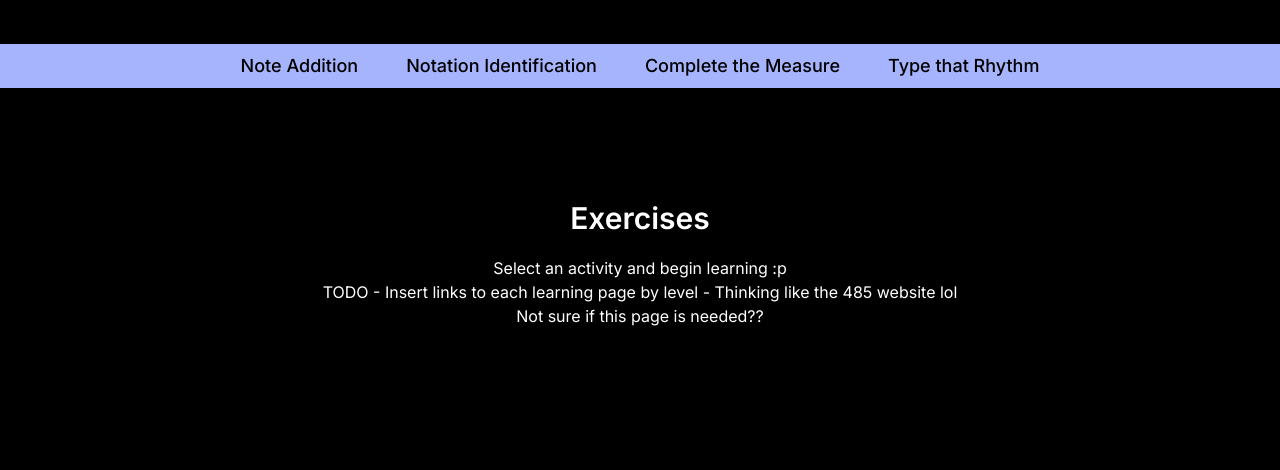
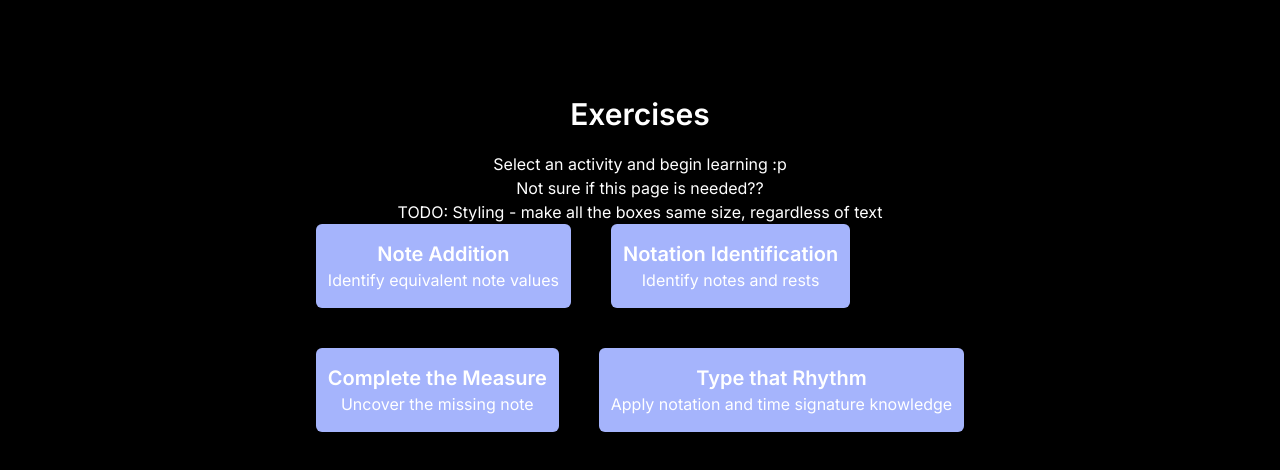
Before and after one commit to sastec17/soundscholars, a Next.js app: page /exercises in a window 1280 px wide. Shown: the top 470 px of the page. Built offline with nearby package versions, Linux system fonts and the light colour scheme.

Commit message:
conditionally render navbar

```diff
--- a/app/components/navbar.tsx
+++ b/app/components/navbar.tsx
@@ -37,7 +37,7 @@ export default function Navbar() {
                 </div>
             </section>
         </div>
-        <div className="w-full flex justify-center items-center bg-indigo-300 md:px-8 py-2">
+        <div className="w-full flex justify-center items-center bg-indigo-300 md:px-8 py-2 mt-2">
           {/* Links to Exercises */}
           <section className="flex justify-center space-x-12 text-lg font-medium">
             <Link href="/exercises/noteAddition" className="hover:underline">
--- a/app/exercises/layout.tsx
+++ b/app/exercises/layout.tsx
@@ -1,15 +1,18 @@
+"use client";
 import '../globals.css'
 import Navbar from '../components/navbar'
-
+import { usePathname } from 'next/navigation';
 
 export default function ExerciseLayout({
   children,
 }: {
   children: React.ReactNode
 }) {
+  const pathname = usePathname();
+  const showNavbar = pathname !== '/exercises'
   return (
         <div className="flex flex-col overflow-x-clip">
-          <Navbar />
+          {showNavbar && <Navbar />}
           <main className="flex flex-grow flex-col">{children}</main>
         </div>
   )
--- a/app/exercises/page.tsx
+++ b/app/exercises/page.tsx
@@ -1,12 +1,45 @@
-
+import Link from "next/link"
 export default function Exercises() {
     return(
         <main className="flex min-h-screen flex-col items-center pt-24">
+
+
         <h1 className="text-3xl font-semibold mb-5">Exercises</h1>
         <p>Select an activity and begin learning :p</p>
+        <p> Not sure if this page is needed?? </p>
 
-        <p>TODO - Insert links to each learning page by level - Thinking like the 485 website lol</p>
-        <p> Not sure if this page is needed?? </p>
+        <p>TODO: Styling - make all the boxes same size, regardless of text</p>
+        <div className='flex flex-col space-y-10'>
+            <div className="flex items-center space-x-10">
+                <div className='py-4 px-3 bg-indigo-300 rounded-md text-center'>
+                    <Link href='/exercises/noteAddition'>
+                        <p className="font-semibold text-xl">Note Addition</p>
+                        <p className="text-md">Identify equivalent note values</p>
+                    </Link>
+                </div>
+                <div className='py-4 px-3 bg-indigo-300 rounded-md text-center'>
+                    <Link href='/exercises/notationIdentification'>
+                        <p className="font-semibold text-xl">Notation Identification</p>
+                        <p className="text-md">Identify notes and rests</p>
+                    </Link>
+                </div>
+            </div>
+
+            <div className="flex items-center space-x-10">
+                <div className='py-4 px-3 bg-indigo-300 rounded-md text-center'>
+                    <Link href='/exercises/noteAddition'>
+                        <p className="font-semibold text-xl">Complete the Measure</p>
+                        <p className="text-md">Uncover the missing note</p>
+                    </Link>
+                </div>
+                <div className='py-4 px-3 bg-indigo-300 rounded-md text-center'>
+                    <Link href='/exercises/notationIdentification'>
+                        <p className="font-semibold text-xl">Type that Rhythm</p>
+                        <p className="text-md">Apply notation and time signature knowledge</p>
+                    </Link>
+                </div>
+            </div>
+        </div>
      </main>
     )
 }
```
